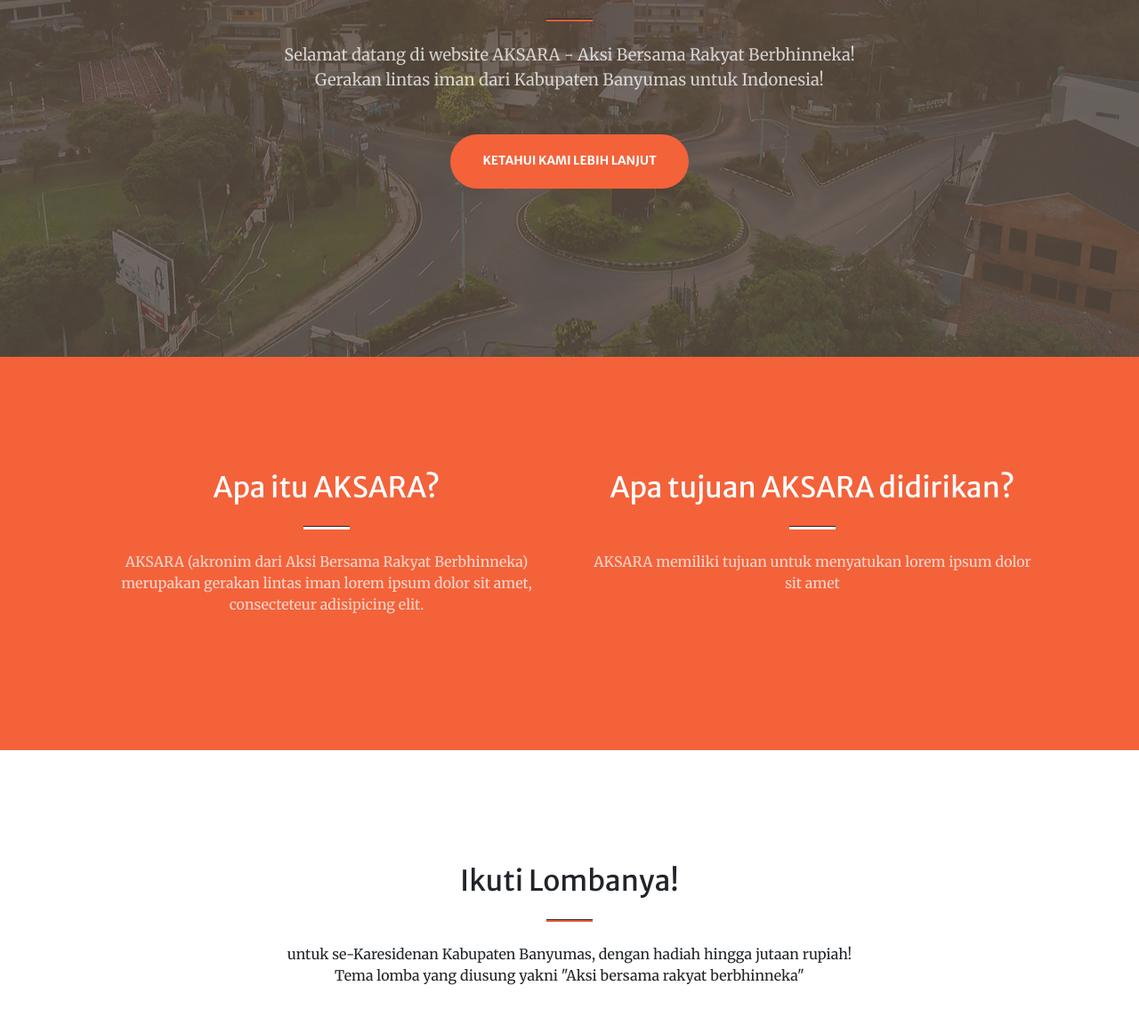
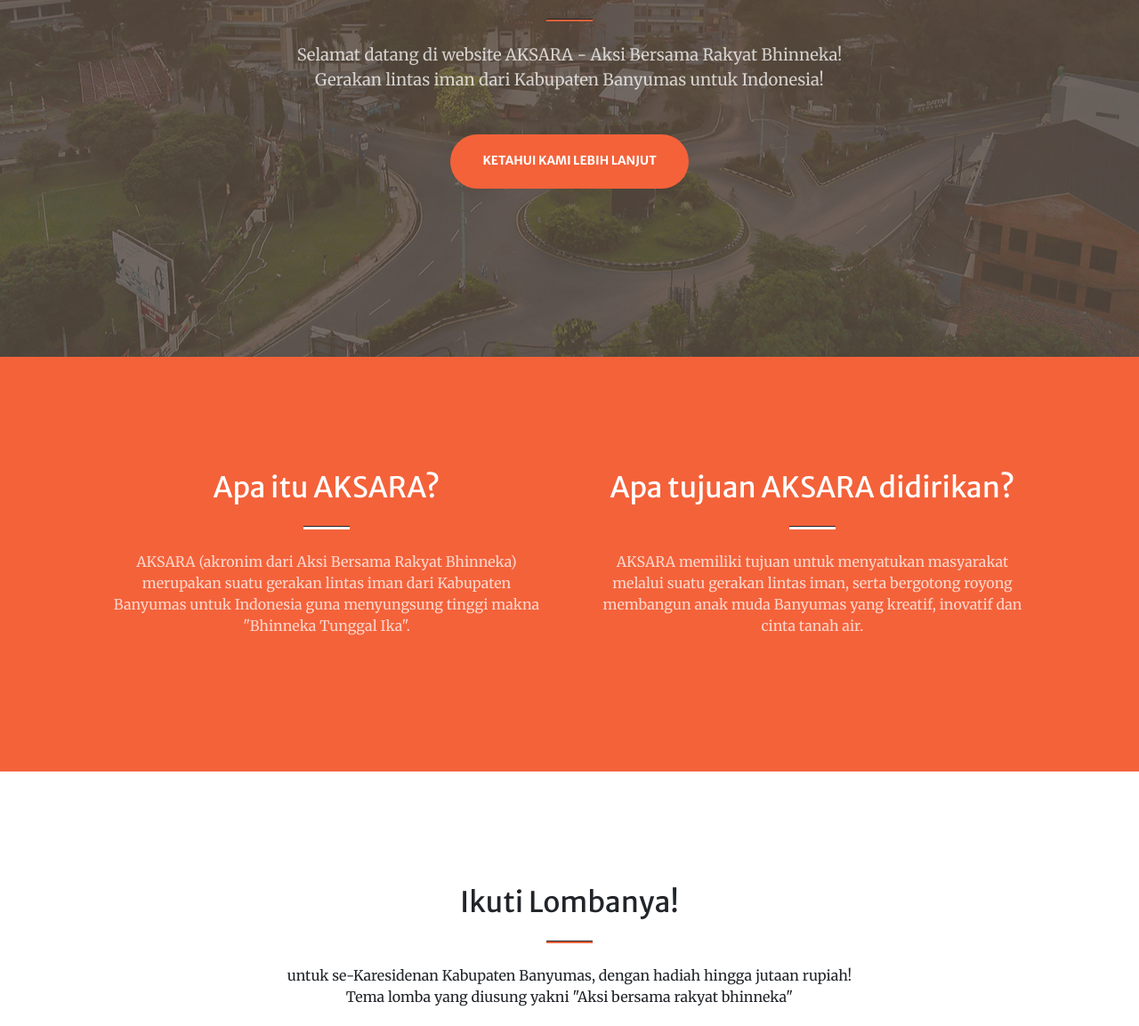
Before and after one commit to aksarabanyumas/aksarabanyumas.github.io, a plain HTML site: page index.original.html in a window 1280 px wide. Shown: the part 399-1552 px from the top of the page at 89% size. Drawn offline with nearby package versions, Linux system fonts and the light colour scheme; some packages are replaced by stand-ins of ours; a script that the page names is missing.

Commit message:
Revisi beberapa bagian

```diff
--- a/index.original.html
+++ b/index.original.html
@@ -46,7 +46,7 @@
                         <hr class="divider" />
                     </div>
                     <div class="col-lg-8 align-self-baseline">
-                        <p class="text-white-75 mb-5">Selamat datang di website AKSARA - Aksi Bersama Rakyat Berbhinneka! Gerakan lintas iman dari Kabupaten Banyumas untuk Indonesia!</p>
+                        <p class="text-white-75 mb-5">Selamat datang di website AKSARA - Aksi Bersama Rakyat Bhinneka! Gerakan lintas iman dari Kabupaten Banyumas untuk Indonesia!</p>
                         <a class="btn btn-primary btn-xl" href="#about">Ketahui kami lebih lanjut</a>
                     </div>
                 </div>
@@ -60,14 +60,14 @@
                         <h2 class="text-white mt-0">Apa itu AKSARA?</h2>
                         <hr class="divider divider-light" />
                         <p class="text-white-75 mb-4">
-                            AKSARA (akronim dari Aksi Bersama Rakyat Berbhinneka) merupakan gerakan lintas iman lorem ipsum dolor sit amet, consecteteur adisipicing elit.
+                            AKSARA (akronim dari Aksi Bersama Rakyat Bhinneka) merupakan suatu gerakan lintas iman dari Kabupaten Banyumas untuk Indonesia guna menyungsung tinggi makna "Bhinneka Tunggal Ika".
                         </p>
                     </div>
                     <div class="col-lg-6 text-center">
                         <h2 class="text-white mt-0">Apa tujuan AKSARA didirikan?</h2>
                         <hr class="divider divider-light" />
                         <p class="text-white-75 mb-4">
-                            AKSARA memiliki tujuan untuk menyatukan lorem ipsum dolor sit amet
+                            AKSARA memiliki tujuan untuk menyatukan masyarakat melalui suatu gerakan lintas iman, serta bergotong royong membangun anak muda Banyumas yang kreatif, inovatif dan cinta tanah air.
                         </p>
                     </div>
                 </div>
@@ -79,7 +79,7 @@
                 <h2 class="text-center mt-0">Ikuti Lombanya!</h2>
                 <hr class="divider" />
                 <div class="row gx-4 gx-lg-5">
-                    <p class="text-75 mb-4 text-center">untuk se-Karesidenan Kabupaten Banyumas, dengan hadiah hingga jutaan rupiah!<br>Tema lomba yang diusung yakni "Aksi bersama rakyat berbhinneka"</p>
+                    <p class="text-75 mb-4 text-center">untuk se-Karesidenan Kabupaten Banyumas, dengan hadiah hingga jutaan rupiah!<br>Tema lomba yang diusung yakni "Aksi bersama rakyat bhinneka"</p>
                     <div class="col-lg-4 col-md-4 text-center">
                         <div class="mt-5">
                             <div class="mb-2"><i class="bi-gem fs-1 text-primary"></i></div>
@@ -104,6 +104,7 @@
                                 - Durasi video 3-5 menit<br>
                                 - Tidak ada SARA, Rasis, dan tidak menyangkut hal politik<br>
                                 - Dibuat di studio indoor ataupun outdoor<br>
+                                - Genre musik dibebaskan<br>
                                 - Diupload ke YouTube dengan judul "Lomba Band_Nama Band_Daerah/Kota" (tidak di private)<br>
                                 - Personel 6 orang
                             </p>
@@ -193,8 +194,8 @@
                     </div>
                 </div>
                 <div class="row gx-4 gx-lg-5 justify-content-center mb-5">
-                        <a class="btn btn-light btn-xl" href="https://wa.me/6285155271589" target="_blank">
-                            <i class="bi-telephone"></i>&nbsp; Justin
+                        <a class="btn btn-light btn-xl" href="https://instagram.com/aksarabanyumas" target="_blank">
+                            <i class="bi-camera"></i>&nbsp; Instagram
                         </a>
                     </div>
                 </div>
```
Also changed, not shown: index.html (+1 -1 lines).
